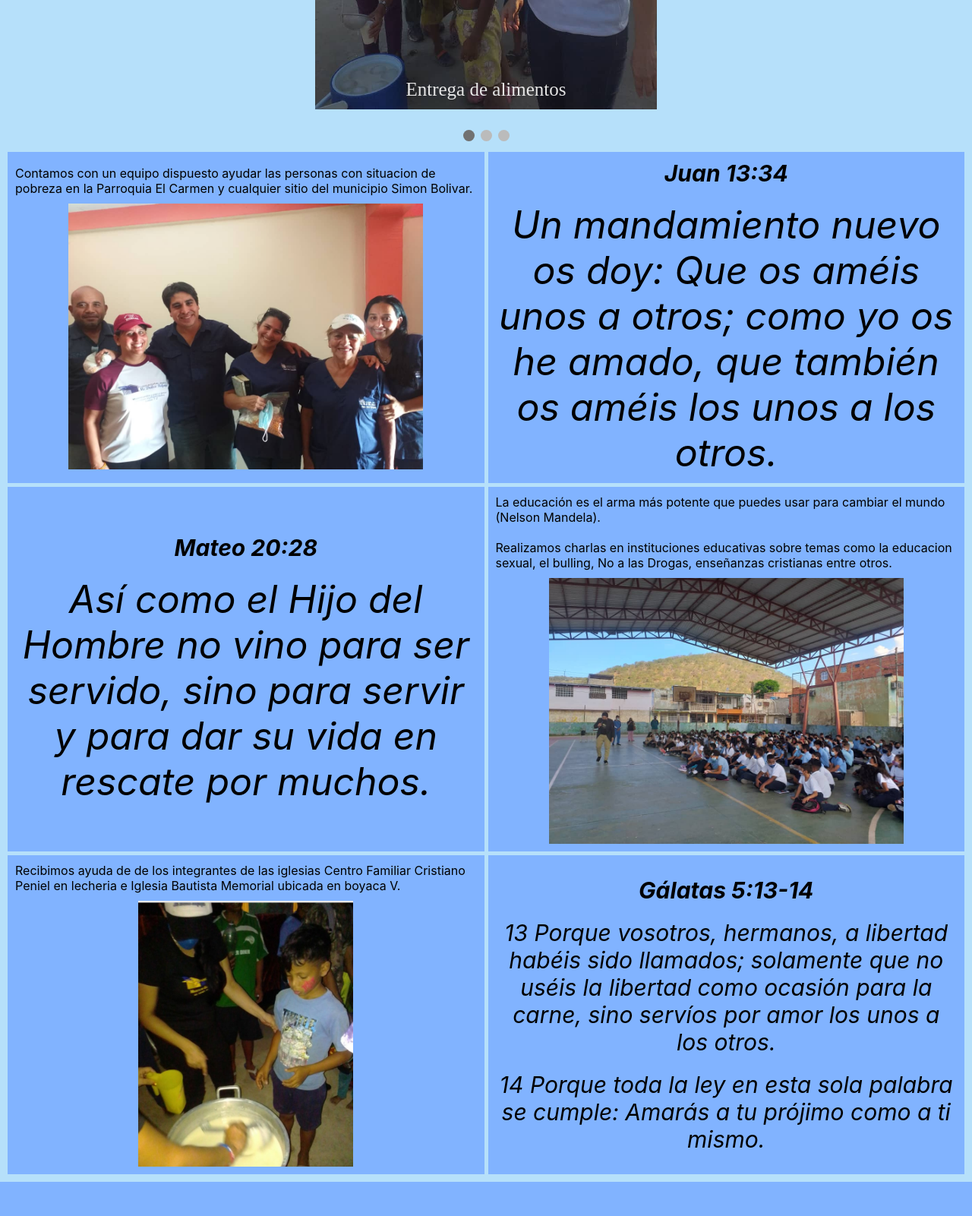
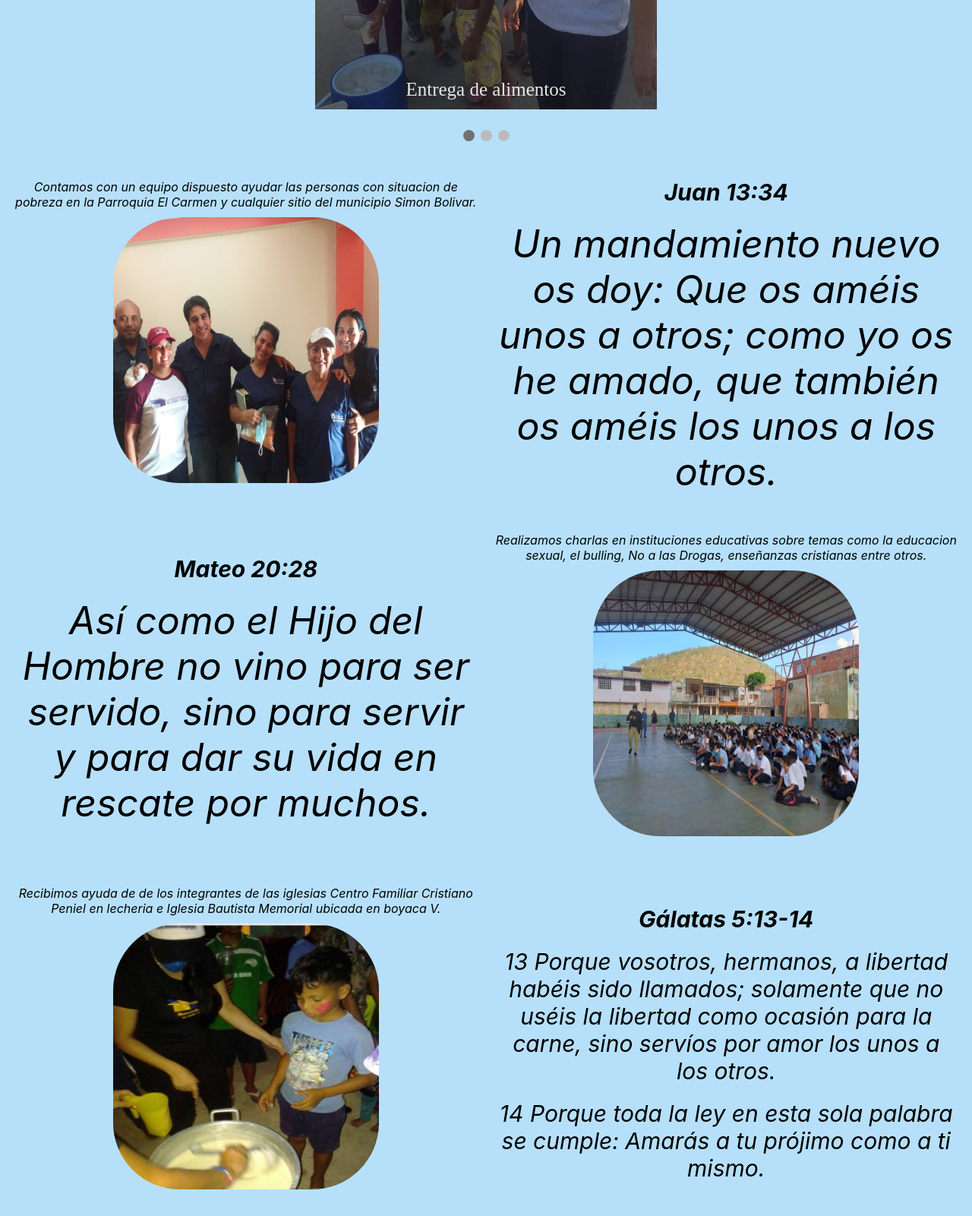
Before and after one commit to SamuelDGS/-JMDR_crowfunding, a Django app: page / in a window 1280 px wide. Shown: the part 616-2217 px from the top of the page at 76% size. Before the commit the page ends 2172 px from the top, so only its background shows below. Run offline with Django 4.2, Linux system fonts and the light colour scheme.

Commit message:
Modificando frontend

```diff
--- a/jmdr_crowfunding/jmdr_crowfunding_app/static/CSS/style_inicio.css
+++ b/jmdr_crowfunding/jmdr_crowfunding_app/static/CSS/style_inicio.css
@@ -161,35 +161,39 @@ a.header_element:hover {
     column-gap: 5px;
     row-gap: 5px;
     grid-auto-rows: minmax(100px, auto);
-    /* grid-column: 2; */
 }
 
 .section{
-    background-color: #81b3ff;
+    /* background-color: #81b3ff; */
     /* display: ; */
     justify-content: center;
     align-content: center;
+    padding-top: 25px;
     font-family: -apple-system, BlinkMacSystemFont, 'Segoe UI', Roboto, Oxygen, Ubuntu, Cantarell, 'Open Sans', 'Helvetica Neue', sans-serif;
 }
 
 .section:hover {
     background-color: #5c83bd ;
     transition: all 0.4s linear;
+    border-radius: 10%;
 }
 
 .no_image > p, h4 {
     font-size: 50px;
     font-style: italic;
-    padding-top: 70px 0;
-    margin-top: 70px 0;
     text-align: center;
+}
+
+.w_image > p {
+    align-content: center;
+    text-align: center;
+    font-style: italic;
 }
 
 .section > p, h4 {
     display: block;
     margin-top: auto;
     margin-bottom: auto;
-    /* align-content: center; */
     padding: 10px;
 }
 
@@ -202,11 +206,11 @@ a.header_element:hover {
 }
 
 .section_img {
-    width: max-content;
+    width: 350px;
     height: 350px;
     margin-left: auto;
     margin-right: auto;
-    margin-bottom: 10px;
+    margin-bottom: 25px;
     display: block;
-    /* border-radius: 50%; */
+    border-radius: 25%;
 }
--- a/jmdr_crowfunding/jmdr_crowfunding_app/templates/jmdr_crowfunding/HTML/index.html
+++ b/jmdr_crowfunding/jmdr_crowfunding_app/templates/jmdr_crowfunding/HTML/index.html
@@ -55,7 +55,7 @@
     </div>
     <div class="all_sections">
 
-        <div class="section">
+        <div class="section w_image">
 
             <p>Contamos con un equipo dispuesto ayudar las personas con situacion de pobreza en la Parroquia El Carmen y cualquier sitio del municipio Simon Bolivar. </p>
             <img src="{% static '/images/photo_section1.jpeg'%}" alt="integrantes" class="section_img">
@@ -71,15 +71,15 @@
             <p>Así como el Hijo del Hombre no vino para ser servido, sino para servir y para dar su vida en rescate por muchos.</p>
         </div>
 
-        <div class="section">
+        <div class="section w_image">
 
-            <p>La educación es el arma más potente que puedes usar para cambiar el mundo (Nelson Mandela).</p>
+            {% comment %} <p>La educación es el arma más potente que puedes usar para cambiar el mundo (Nelson Mandela).</p> {% endcomment %}
             <p>Realizamos charlas en instituciones educativas sobre temas como la educacion sexual, el bulling, No a las Drogas, enseñanzas cristianas entre otros.</p>
             {% comment %} <p>Hacemos donaciones de utiles escolares ayudando a mas de 60 niños y adolecentes por institucion que no cuentan con el material necesario para estudiar.</p> {% endcomment %}
             <img src="{% static '/images/photo_section2.jpeg'%}" alt="educacion" class="section_img">
          </div>
 
-        <div class="section">
+        <div class="section w_image">
             <p>Recibimos ayuda de de los integrantes de las iglesias Centro Familiar Cristiano Peniel en lecheria e Iglesia Bautista Memorial ubicada en boyaca V. </p>
             <img src="{% static '/images/imagen_title4.jpeg'%}" alt="" class="section_img">
         </div>
```
